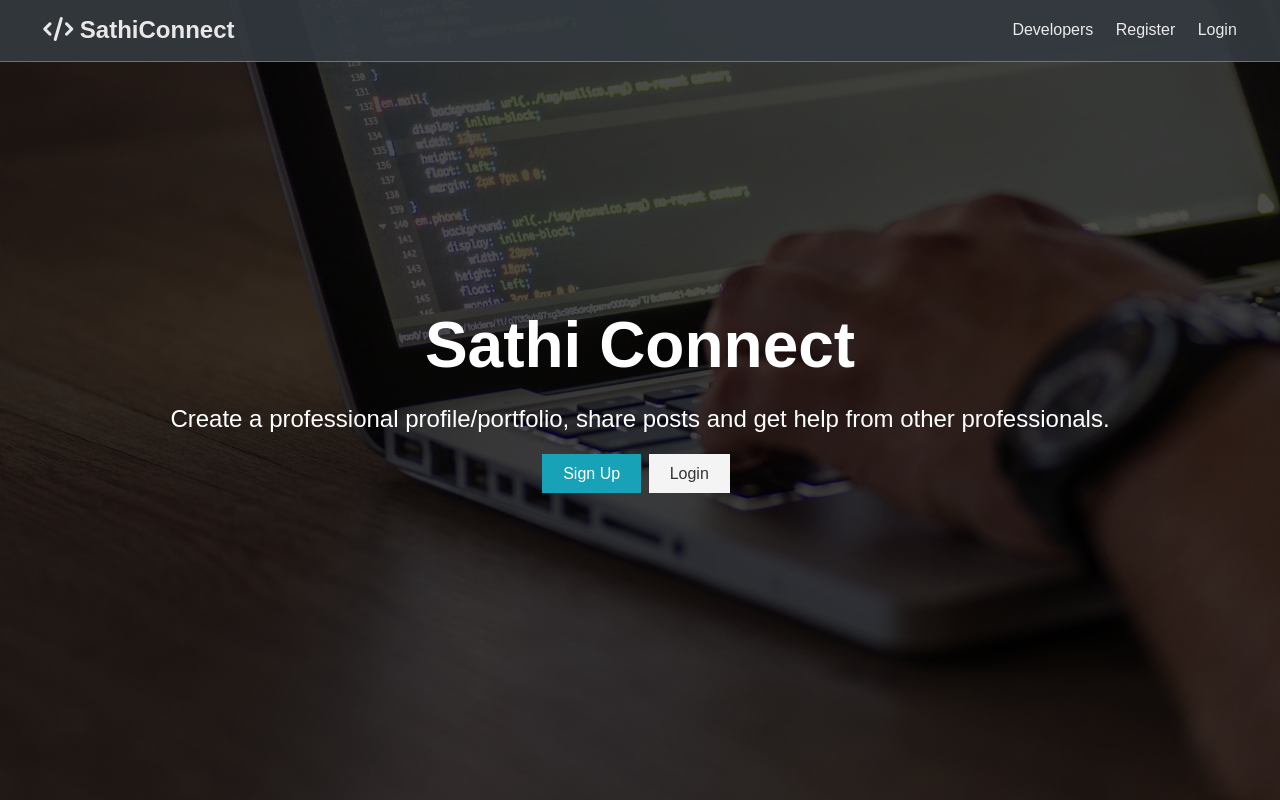
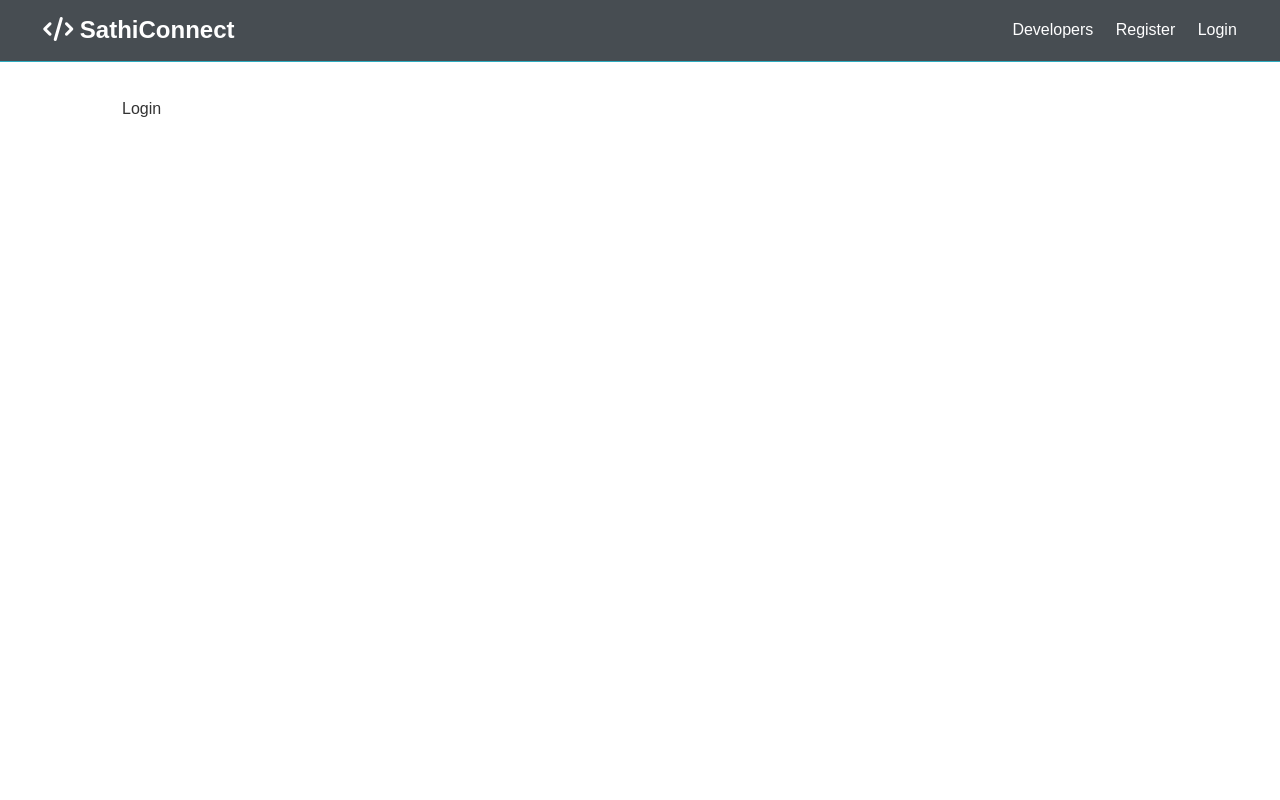
Before and after one commit to Siddarth0/SathiConnect, a React (Create React App) app in the folder client/: page /login in a window 1280 px wide. Built offline with nearby package versions, Linux system fonts and the light colour scheme.

Commit message:
react router setup

```diff
--- a/client/src/App.js
+++ b/client/src/App.js
@@ -1,12 +1,24 @@
-import React, { Fragment} from 'react';
-import Navbar from './components/layout/Navbar';
-import Landing from './components/layout/Landing';
-import './App.css';
+import React, { Fragment } from "react";
+import { BrowserRouter as Router, Routes, Route } from "react-router-dom";
+import Navbar from "./components/layout/Navbar";
+import Landing from "./components/layout/Landing";
+import Login from "./components/auth/Login";
+import Register from "./components/auth/Register";
+import "./App.css";
 
-const App = () =>
-  <Fragment>
-    <Navbar/>
-    <Landing/>
-  </Fragment>
+const App = () => (
+  <Router>
+    <Fragment>
+      <Navbar />
+      <section className="container">
+        <Routes>
+          <Route path="/" element={<Landing />} />
+          <Route path="/register" element={<Register />} />
+          <Route path="/login" element={<Login />} />
+        </Routes>
+      </section>
+    </Fragment>
+  </Router>
+);
 
 export default App;
--- /dev/null
+++ b/client/src/components/auth/Login.js
@@ -0,0 +1,9 @@
+import React from 'react'
+
+const Login = () => {
+  return (
+    <div>Login</div>
+  )
+}
+
+export default Login
--- /dev/null
+++ b/client/src/components/auth/Register.js
@@ -0,0 +1,9 @@
+import React from 'react'
+
+const Register = () => {
+  return (
+    <div>Register</div>
+  )
+}
+
+export default Register
--- a/client/src/components/layout/Landing.js
+++ b/client/src/components/layout/Landing.js
@@ -1,4 +1,5 @@
 import React from 'react'
+import { Link} from 'react-router-dom';
 
 const Landing = () => {
   return (
@@ -11,8 +12,8 @@
             other professionals.
           </p>
           <div className="buttons">
-            <a href="register.html" className="btn btn-primary">Sign Up</a>
-            <a href="login.html" className="btn btn-light">Login</a>
+            <Link to="/register" className="btn btn-primary">Sign Up</Link>
+            <Link to="/login" className="btn btn-light">Login</Link>
           </div>
         </div>
       </div>
--- a/client/src/components/layout/Navbar.js
+++ b/client/src/components/layout/Navbar.js
@@ -1,15 +1,16 @@
-import React from 'react'
+import React from 'react';
+import { Link } from 'react-router-dom';
 
 const Navbar = () => {
   return (
     <nav className="navbar bg-dark">
       <h1>
-        <a href="index.html"><i className="fas fa-code"></i> SathiConnect</a>
+        <Link to="/"><i className="fas fa-code"></i> SathiConnect</Link>
       </h1>
       <ul>
-        <li><a href="profiles.html">Developers</a></li>
-        <li><a href="register.html">Register</a></li>
-        <li><a href="login.html">Login</a></li>
+        <li><Link to ="!#">Developers</Link></li>
+        <li><Link to="/register">Register</Link></li>
+        <li><Link to="/login">Login</Link></li>
       </ul>
     </nav>
   )
```
